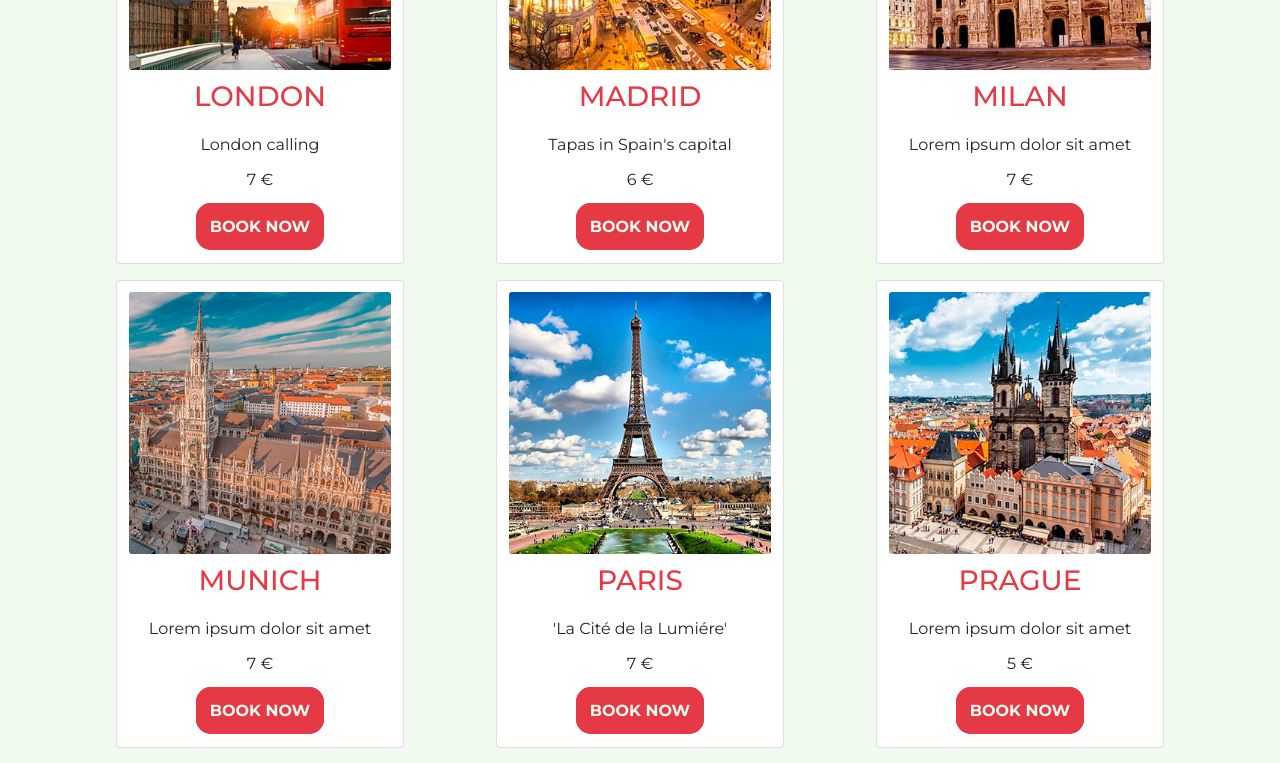
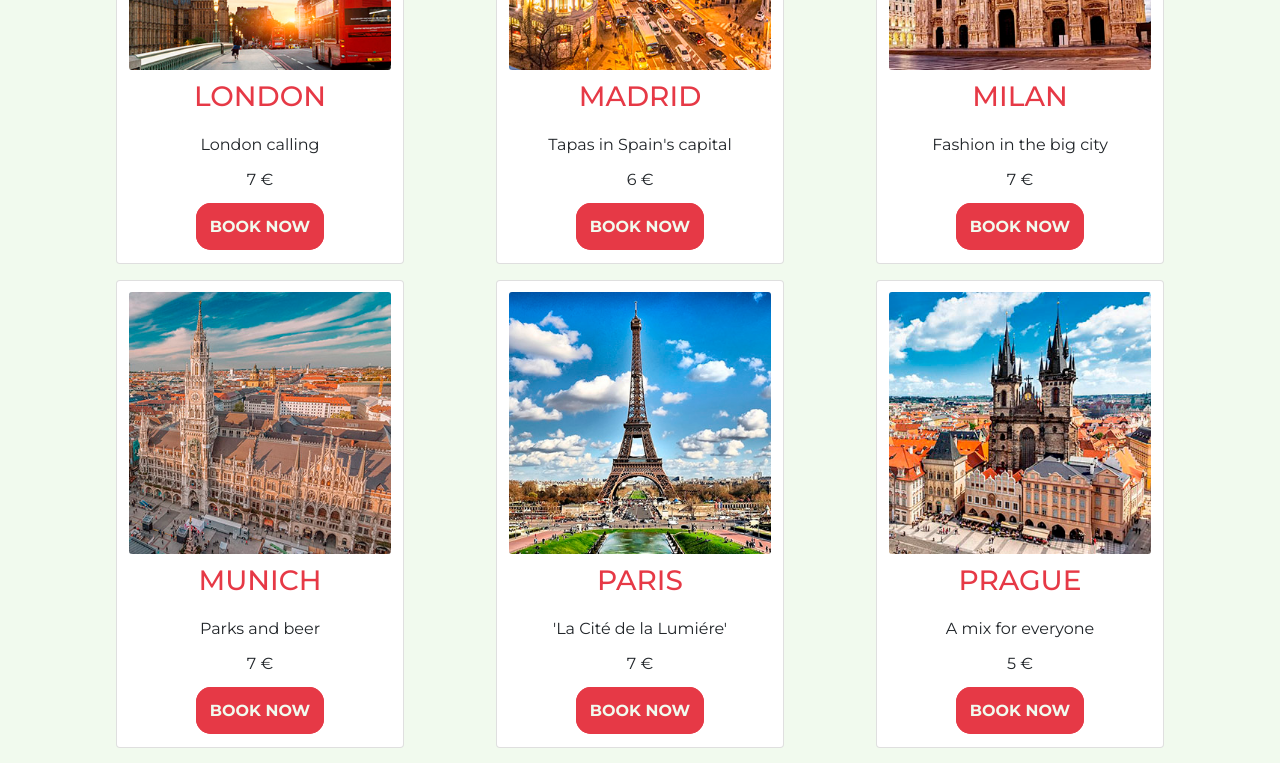
Before and after one commit to franciccone/ecommerce-react, a React (Create React App) app: page / in a window 1280 px wide. Shown: the part 2480-3243 px from the top of the page. Built offline with nearby package versions, Linux system fonts and the light colour scheme.

Commit message:
Final catalog description

```diff
--- a/src/data/catalog.js
+++ b/src/data/catalog.js
@@ -167,8 +167,8 @@ export const catalog = [
         picture: milanPreview,
         region: "west",
         name: "Milan",
-        desc: "Lorem ipsum dolor sit amet",
-        bigdesc: "Lorem ipsum dolor sit amet, consetetur sadipscing elitr, sed diam nonumy eirmod tempor invidunt ut labore et dolore magna aliquyam erat, sed diam voluptua. At vero eos et accusam et justo duo dolores et ea rebum. Stet clita kasd gubergren, no sea takimata sanctus est Lorem ipsum dolor sit amet.",
+        desc: "Fashion in the big city",
+        bigdesc: "Milan is a stronghold of Italian fashion and the seat of some of the most famous fashion houses in the country. If you want to buy the appropriate outfits in an elegant ambience, you should visit the oldest shopping arcade in the world: the Galleria Vittorio Emanuele II. But Milan has more to offer than just fashion. With its rich history, art and culture and numerous attractions, the city is one of the top travel destinations in Italy.",
         price: 7,
         stock: 15
     },
@@ -178,8 +178,8 @@ export const catalog = [
         picture: munichPreview,
         region: "west",
         name: "Munich",
-        desc: "Lorem ipsum dolor sit amet",
-        bigdesc: "Lorem ipsum dolor sit amet, consetetur sadipscing elitr, sed diam nonumy eirmod tempor invidunt ut labore et dolore magna aliquyam erat, sed diam voluptua. At vero eos et accusam et justo duo dolores et ea rebum. Stet clita kasd gubergren, no sea takimata sanctus est Lorem ipsum dolor sit amet.",
+        desc: "Parks and beer",
+        bigdesc: "From lakes, parks and beer gardens to museums, historical sites and massive stores, there's something for everyone who visits Munich. If you seek the finest beers, the most idyllic views, eco-parks, amazing cuisine, mind-blowing art collections or you just wish to sit in the midst of really great people, a trip to the Bavarian capital is all you need.",
         price: 7,
         stock: 20
     },
@@ -200,8 +200,8 @@ export const catalog = [
         picture: praguePreview,
         region: "east",
         name: "Prague",
-        desc: "Lorem ipsum dolor sit amet",
-        bigdesc: "Lorem ipsum dolor sit amet, consetetur sadipscing elitr, sed diam nonumy eirmod tempor invidunt ut labore et dolore magna aliquyam erat, sed diam voluptua. At vero eos et accusam et justo duo dolores et ea rebum. Stet clita kasd gubergren, no sea takimata sanctus est Lorem ipsum dolor sit amet.",
+        desc: "A mix for everyone",
+        bigdesc: "The city is practically bursting at the seams for all its art and culture, it is a splendid piece of Gothic architecture, and also a real party city. Lovers of culture, history buffs, couples and revelers bustle in the streets of Prague: an eclectic mix in a eclectic city.",
         price: 5,
         stock: 20
     },
@@ -244,8 +244,8 @@ export const catalog = [
         picture: zagrebPreview,
         region: "south",
         name: "Zagreb",
-        desc: "Lorem ipsum dolor sit amet",
-        bigdesc: "Lorem ipsum dolor sit amet, consetetur sadipscing elitr, sed diam nonumy eirmod tempor invidunt ut labore et dolore magna aliquyam erat, sed diam voluptua. At vero eos et accusam et justo duo dolores et ea rebum. Stet clita kasd gubergren, no sea takimata sanctus est Lorem ipsum dolor sit amet.",
+        desc: "Balcan history",
+        bigdesc: "Zagreb is a pedestrian-friendly destination known for its historical sites. If you want to add an extra dose of fun and excitement to your stay, just book a tour of the region. If the weather is nice, spend a relaxing day in the greenery here Jarun. Also take some time for the following popular sights: Ban Jelačić Square and Zagreb Cathedral.",
         price: 5,
         stock: 15
     },
```
